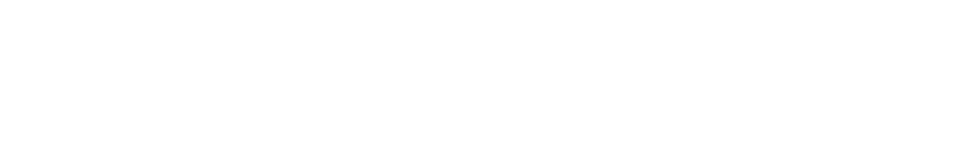
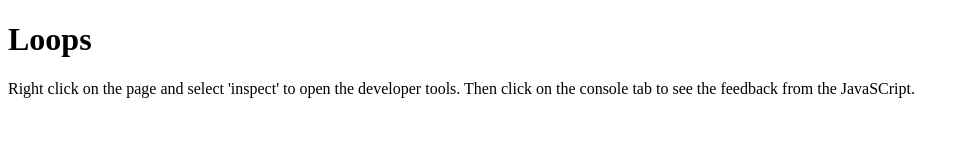
Before and after one commit to CFT2111/Control_Structures_Loops, a plain HTML site: page index.html in a window 1280 px wide. Shown: the whole page, without its empty margins (0-969 px from the left). Drawn offline with Linux system fonts and the light colour scheme.

Commit message:
Update index.html

```diff
--- a/index.html
+++ b/index.html
@@ -5,6 +5,8 @@
 	<meta http-equiv="content-type" content="text/html;charset=utf-8" />
 </head>
 <body>
+	<h1>Loops</h1>
+	<p>Right click on the page and select 'inspect' to open the developer tools. Then click on the console tab to see the feedback from the JavaSCript.</p>
 	<script src="js/loops.js"></script>
 </body>
 </html>
```
